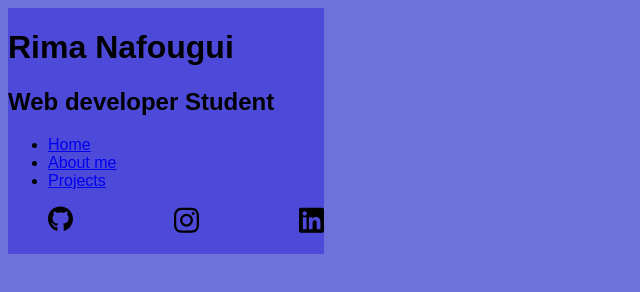
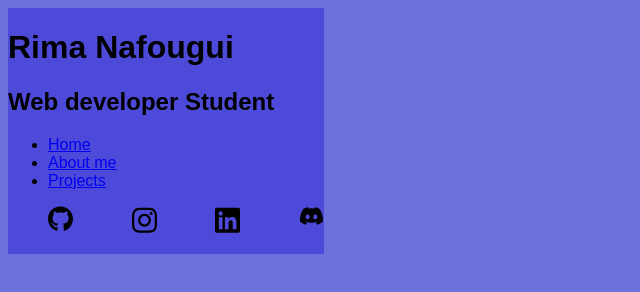
Before and after one commit to Mercuryy200/rima-nafougui, a website: page content/index.html in a window 1280 px wide. Shown: the whole page, without its empty margins (0-640 px from the left). Drawn offline with Linux system fonts and the light colour scheme.

Commit message:
Modified the html

```diff
--- a/content/index.html
+++ b/content/index.html
@@ -10,13 +10,13 @@
     <header>
       <h1>Rima Nafougui</h1>
       <h2>Web developer Student</h2>
-      <div class="nav">
+      <nav class="flex-row list-none">
         <ul>
           <li><a href="#home">Home</a></li>
           <li><a href="#about">About me</a></li>
           <li><a href="#projects">Projects</a></li>
         </ul>
-      </div>
+      </nav>
       <div class="media">
         <ul>
           <li>
@@ -49,6 +49,15 @@
               </svg>
             </a>
           </li>
+          <li>
+            <a href="https://discord.gg/CMXFPW3J84">
+              <svg xmlns="http://www.w3.org/2000/svg" viewBox="0 0 640 512">
+                <path
+                  d="M524.5 69.8a1.5 1.5 0 0 0 -.8-.7A485.1 485.1 0 0 0 404.1 32a1.8 1.8 0 0 0 -1.9 .9 337.5 337.5 0 0 0 -14.9 30.6 447.8 447.8 0 0 0 -134.4 0 309.5 309.5 0 0 0 -15.1-30.6 1.9 1.9 0 0 0 -1.9-.9A483.7 483.7 0 0 0 116.1 69.1a1.7 1.7 0 0 0 -.8 .7C39.1 183.7 18.2 294.7 28.4 404.4a2 2 0 0 0 .8 1.4A487.7 487.7 0 0 0 176 479.9a1.9 1.9 0 0 0 2.1-.7A348.2 348.2 0 0 0 208.1 430.4a1.9 1.9 0 0 0 -1-2.6 321.2 321.2 0 0 1 -45.9-21.9 1.9 1.9 0 0 1 -.2-3.1c3.1-2.3 6.2-4.7 9.1-7.1a1.8 1.8 0 0 1 1.9-.3c96.2 43.9 200.4 43.9 295.5 0a1.8 1.8 0 0 1 1.9 .2c2.9 2.4 6 4.9 9.1 7.2a1.9 1.9 0 0 1 -.2 3.1 301.4 301.4 0 0 1 -45.9 21.8 1.9 1.9 0 0 0 -1 2.6 391.1 391.1 0 0 0 30 48.8 1.9 1.9 0 0 0 2.1 .7A486 486 0 0 0 610.7 405.7a1.9 1.9 0 0 0 .8-1.4C623.7 277.6 590.9 167.5 524.5 69.8zM222.5 337.6c-29 0-52.8-26.6-52.8-59.2S193.1 219.1 222.5 219.1c29.7 0 53.3 26.8 52.8 59.2C275.3 311 251.9 337.6 222.5 337.6zm195.4 0c-29 0-52.8-26.6-52.8-59.2S388.4 219.1 417.9 219.1c29.7 0 53.3 26.8 52.8 59.2C470.7 311 447.5 337.6 417.9 337.6z"
+                />
+              </svg>
+            </a>
+          </li>
         </ul>
       </div>
     </header>
```
